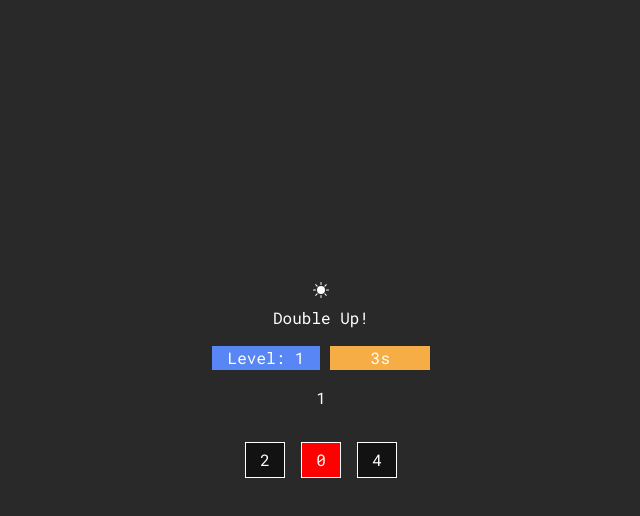
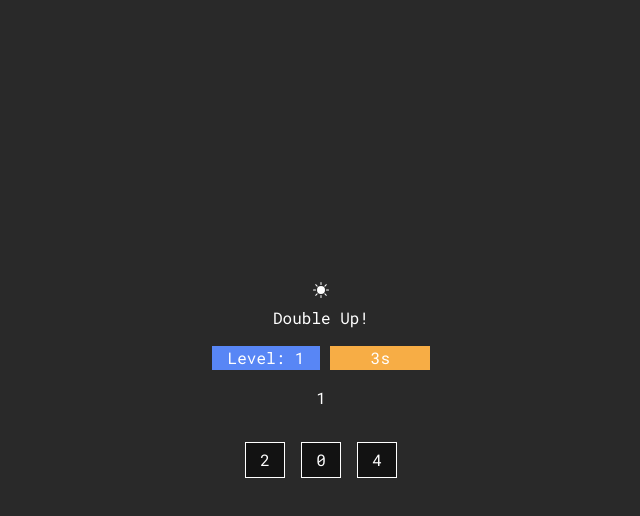
Before and after one commit to codymarshall94/double-up, a React (Create React App) app: page / in a window 1280 px wide. Both pictures are taken after a click on the button "Start". Shown: the top 516 px of the page, without its empty margins (319-959 px from the left). Built offline with nearby package versions, Linux system fonts and the light colour scheme.

Commit message:
change selected default values to null

```diff
--- a/src/Components/AnswerButtons.js
+++ b/src/Components/AnswerButtons.js
@@ -2,7 +2,7 @@ import React, { useState } from "react";
 import '../css/answerbuttons.css';
 
 function AnswerButtons({ answers, correctNumber, nextLevel, theme, setSeconds, seconds }) {
-  const [selected, setSelected] = useState(0);
+  const [selected, setSelected] = useState(null);
   let answerCorrect = true;
 
     //nextLevel gets called at Root if value is correct
@@ -10,7 +10,7 @@ function AnswerButtons({ answers, correctNumber, nextLevel, theme, setSeconds, s
     setSelected(value)
       if(value === correctNumber) {
           nextLevel()
-          setSelected(0);
+          setSelected(null);
         } else {
           setSeconds(seconds - 1)
           answerCorrect = false;
@@ -20,14 +20,14 @@ function AnswerButtons({ answers, correctNumber, nextLevel, theme, setSeconds, s
 
   const changeAnswerTrue = () => {
       answerCorrect= true;
-      setSelected(0);
+      setSelected(null);
     }
 
   if (answers) {
     return (
       <div className="answers-container">
         {answers.map((answer, index) => (
-          <button className={answerCorrect && selected !== answer ? "answer-button" : "answer-button answer-incorrect" } key={index} onClick={() => isCorrect(answer)}>{answer}</button>
+          <button className={answerCorrect && selected !== answer ? "answer-button" : "answer-button answer-incorrect"} key={index} onClick={() => isCorrect(answer)}>{answer}</button>
         ))}
       </div>
     );
```
